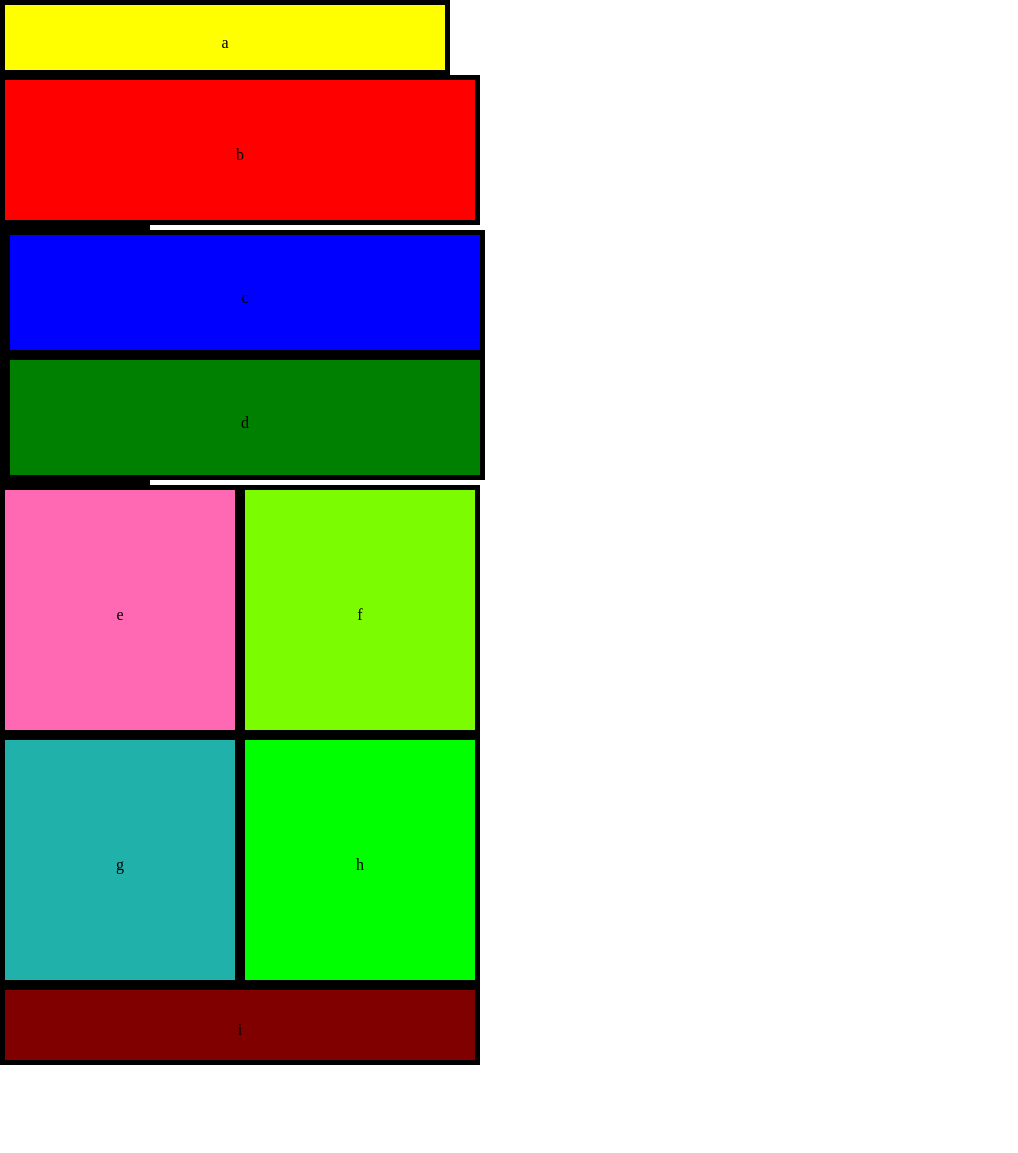
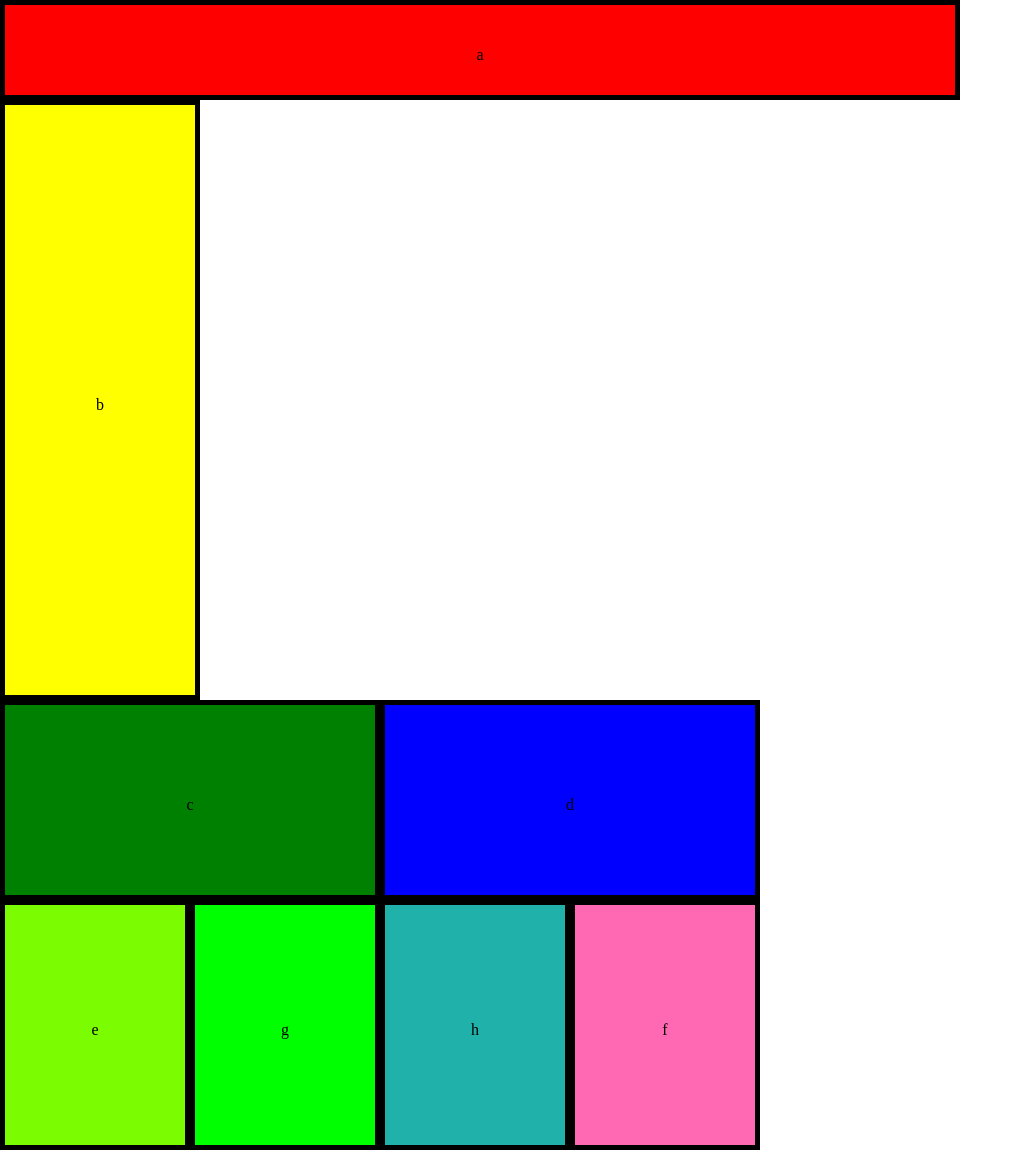
Before and after one commit to jpchato/lab-01, a plain HTML site: page index.html in a window 1280 px wide. Shown: the top 1153 px of the page, without its empty margins (0-1018 px from the left). Before the commit the page ends 1070 px from the top, so only its background shows below. Drawn offline with Linux system fonts and the light colour scheme.

Commit message:
pushing working mobile view, desktop view still needs work

```diff
--- a/style/layout.css
+++ b/style/layout.css
@@ -95,12 +95,119 @@ footer {
 
 }
 
-@media (min-width:768px){
-  section{
-    display: inline-block;
+@media (min-width:768px) {
+
+  body {
+    width: 960px;
   }
-}
+  /* a */
+  header {
+    height: 100px;
+    width: 960px;
+    line-height: 100px;
+    background-color: red;
+    text-align: center;
+    border: 5px solid black;
+  }
 
-@media (max-width:960px){
+  /* b */
+  div {
+    height: 600px;
+    width: 200px;
+    background-color: yellow;
+    line-height: 600px;
+    text-align: center;
+    border: 5px solid black;
+    /* float: left; */
+  }
+
+  main {
+    border: 0px solid black;
+    width: 760px;
+    height: 200px;
+    float: left;
+
+  }
+
+  /* c */
+  p:first-child {
+    width: 380px;
+    height: 200px;
+    background-color: green;
+    line-height: 200px;
+    text-align: center;
+    border: 5px solid black;
+    float: left;
+  }
+
+  /* d */
+  p:last-child {
+    width: 380px;
+    height: 200px;
+    background-color: blue;
+    line-height: 200px;
+    text-align: center;
+    border: 5px solid black;
+    float: right;
+  }
+
+  article {
+    float: left;
+    width: auto;
+  }
+  /* e */
+  section:first-child{
+    /* float: left; */
+    width: 190px;
+    height: 250px;
+    background-color: lawngreen;
+    line-height: 250px;
+    text-align: center;
+    border: 5px solid black;
+  }
+
+  /* f */
+  section:nth-child(2){
+    width: 190px;
+    height: 250px;
+    background-color: hotpink;
+    line-height: 250px;
+    text-align: center;
+    border: 5px solid black;
+    /* float: left; */
+  }
+
+  /* g */
+  section:nth-child(3){
+    width: 190px;
+    height: 250px;
+    background-color: lime;
+    line-height: 250px;
+    text-align: center;
+    border: 5px solid black;
+    /* float: right; */
+  }
+
+  /* h */
+  section:last-child{
+    /* float:right; */
+    width: 190px;
+    height: 250px;
+    background-color: lightseagreen;
+    line-height: 250px;
+    text-align: center;
+    border: 5px solid black;
+  }
+
+  /* i */
+  footer {
+    width: 760px;
+    height: 150px;
+    background-color: teal;
+    line-height: 150px;
+    text-align: center;
+    border: 5px solid black;
+
+  }
 
 }
```
